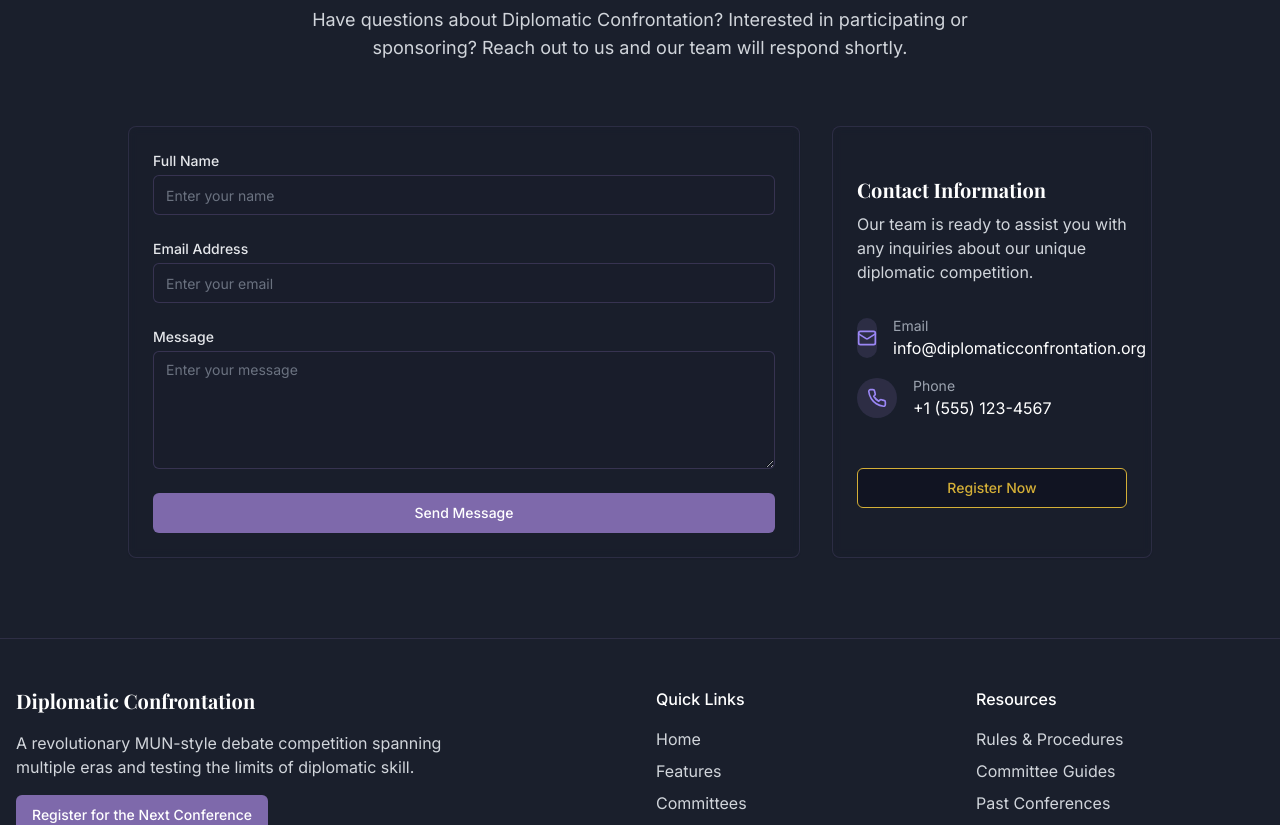
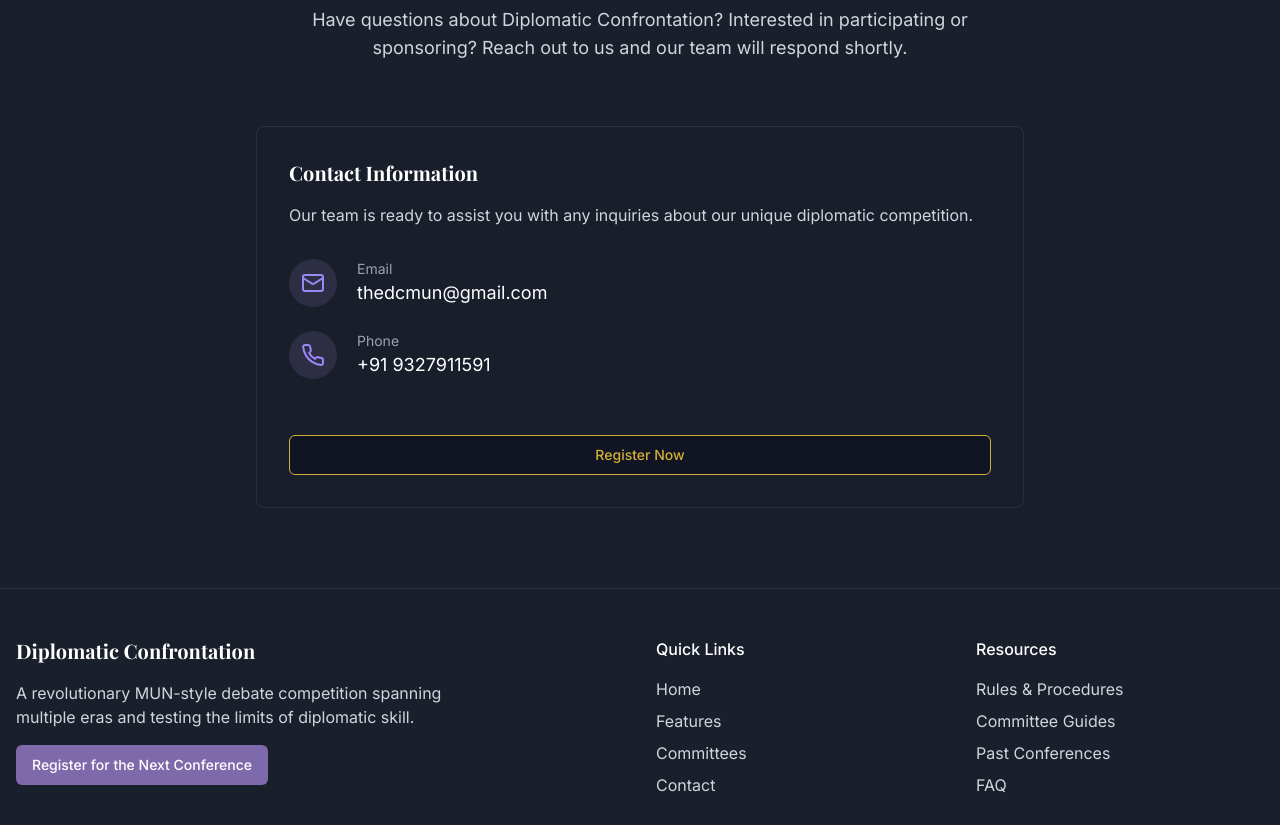
Before and after one commit to Brubeee/dcmun, a React (Vite) app: page / in a window 1280 px wide. Shown: the part 2900-3725 px from the top of the page. Built offline with nearby package versions, Linux system fonts and the light colour scheme.

Commit message:
Fix contact information and registration link
Update contact details and registration link in the contact section and footer.

```diff
--- a/src/components/ContactSection.tsx
+++ b/src/components/ContactSection.tsx
@@ -1,36 +1,9 @@
 
-import { useState } from "react";
 import { Button } from "@/components/ui/button";
 import { Card } from "@/components/ui/card";
-import { Input } from "@/components/ui/input";
-import { Textarea } from "@/components/ui/textarea";
 import { Mail, Phone } from "lucide-react";
 
 const ContactSection = () => {
-  const [formData, setFormData] = useState({
-    name: "",
-    email: "",
-    message: "",
-  });
-
-  const handleChange = (e: React.ChangeEvent<HTMLInputElement | HTMLTextAreaElement>) => {
-    const { name, value } = e.target;
-    setFormData((prev) => ({
-      ...prev,
-      [name]: value,
-    }));
-  };
-
-  const handleSubmit = (e: React.FormEvent) => {
-    e.preventDefault();
-    // In a real app, you would send this data to your backend
-    console.log("Form submitted:", formData);
-    // Reset form
-    setFormData({ name: "", email: "", message: "" });
-    // Show success message (would use a toast in a real app)
-    alert("Thank you for your message. We'll get back to you soon!");
-  };
-
   return (
     <section id="contact" className="py-20 bg-gradient-to-b from-diplomacy-navy/90 to-diplomacy-navy">
       <div className="container mx-auto px-4">
@@ -44,99 +17,44 @@ const ContactSection = () => {
           </p>
         </div>
 
-        <div className="grid grid-cols-1 lg:grid-cols-3 gap-8 max-w-5xl mx-auto">
-          <Card className="col-span-1 lg:col-span-2 bg-diplomacy-navy/30 border-diplomacy-purple/20 backdrop-blur-sm">
-            <div className="p-6">
-              <form onSubmit={handleSubmit} className="space-y-6">
-                <div>
-                  <label htmlFor="name" className="block text-sm font-medium text-gray-200 mb-1">
-                    Full Name
-                  </label>
-                  <Input
-                    id="name"
-                    name="name"
-                    value={formData.name}
-                    onChange={handleChange}
-                    placeholder="Enter your name"
-                    required
-                    className="bg-diplomacy-navy/50 border-diplomacy-purple/30 text-white placeholder:text-gray-500"
-                  />
-                </div>
-                <div>
-                  <label htmlFor="email" className="block text-sm font-medium text-gray-200 mb-1">
-                    Email Address
-                  </label>
-                  <Input
-                    id="email"
-                    name="email"
-                    type="email"
-                    value={formData.email}
-                    onChange={handleChange}
-                    placeholder="Enter your email"
-                    required
-                    className="bg-diplomacy-navy/50 border-diplomacy-purple/30 text-white placeholder:text-gray-500"
-                  />
-                </div>
-                <div>
-                  <label htmlFor="message" className="block text-sm font-medium text-gray-200 mb-1">
-                    Message
-                  </label>
-                  <Textarea
-                    id="message"
-                    name="message"
-                    value={formData.message}
-                    onChange={handleChange}
-                    placeholder="Enter your message"
-                    required
-                    rows={5}
-                    className="bg-diplomacy-navy/50 border-diplomacy-purple/30 text-white placeholder:text-gray-500"
-                  />
-                </div>
-                <Button
-                  type="submit"
-                  className="w-full bg-diplomacy-purple hover:bg-diplomacy-lightPurple text-white"
-                >
-                  Send Message
-                </Button>
-              </form>
-            </div>
-          </Card>
-
-          <Card className="bg-diplomacy-navy/30 border-diplomacy-purple/20 backdrop-blur-sm flex flex-col justify-center">
-            <div className="p-6 space-y-8">
+        <div className="max-w-3xl mx-auto">
+          <Card className="bg-diplomacy-navy/30 border-diplomacy-purple/20 backdrop-blur-sm">
+            <div className="p-8 space-y-8">
               <div>
-                <h3 className="text-xl font-display font-bold text-white mb-2">Contact Information</h3>
-                <p className="text-gray-300 mb-4">
+                <h3 className="text-xl font-display font-bold text-white mb-4">Contact Information</h3>
+                <p className="text-gray-300 mb-6">
                   Our team is ready to assist you with any inquiries about our unique diplomatic competition.
                 </p>
               </div>
 
-              <div className="space-y-4">
+              <div className="space-y-6">
                 <div className="flex items-center">
-                  <div className="flex items-center justify-center h-10 w-10 rounded-full bg-diplomacy-purple/20 mr-4">
-                    <Mail className="h-5 w-5 text-diplomacy-lightPurple" />
+                  <div className="flex items-center justify-center h-12 w-12 rounded-full bg-diplomacy-purple/20 mr-5">
+                    <Mail className="h-6 w-6 text-diplomacy-lightPurple" />
                   </div>
                   <div>
                     <p className="text-sm text-gray-400">Email</p>
-                    <p className="text-white">info@diplomaticconfrontation.org</p>
+                    <p className="text-white text-lg">thedcmun@gmail.com</p>
                   </div>
                 </div>
 
                 <div className="flex items-center">
-                  <div className="flex items-center justify-center h-10 w-10 rounded-full bg-diplomacy-purple/20 mr-4">
-                    <Phone className="h-5 w-5 text-diplomacy-lightPurple" />
+                  <div className="flex items-center justify-center h-12 w-12 rounded-full bg-diplomacy-purple/20 mr-5">
+                    <Phone className="h-6 w-6 text-diplomacy-lightPurple" />
                   </div>
                   <div>
                     <p className="text-sm text-gray-400">Phone</p>
-                    <p className="text-white">+1 (555) 123-4567</p>
+                    <p className="text-white text-lg">+91 9327911591</p>
                   </div>
                 </div>
               </div>
 
-              <div className="pt-4">
-                <Button variant="outline" className="w-full border-diplomacy-gold text-diplomacy-gold hover:bg-diplomacy-gold/10">
-                  Register Now
-                </Button>
+              <div className="pt-6">
+                <a href="https://docs.google.com/forms/d/19dwb4pjXc016A8wu2KFolLKIS1iX8PLwFYJMZDz62-c/edit" target="_blank" rel="noopener noreferrer">
+                  <Button variant="outline" className="w-full border-diplomacy-gold text-diplomacy-gold hover:bg-diplomacy-gold/10">
+                    Register Now
+                  </Button>
+                </a>
               </div>
             </div>
           </Card>
--- a/src/components/Footer.tsx
+++ b/src/components/Footer.tsx
@@ -13,9 +13,11 @@ const Footer = () => {
             <p className="text-gray-300 mb-4 max-w-md">
               A revolutionary MUN-style debate competition spanning multiple eras and testing the limits of diplomatic skill.
             </p>
-            <Button className="bg-diplomacy-purple hover:bg-diplomacy-lightPurple text-white">
-              Register for the Next Conference
-            </Button>
+            <a href="https://docs.google.com/forms/d/19dwb4pjXc016A8wu2KFolLKIS1iX8PLwFYJMZDz62-c/edit" target="_blank" rel="noopener noreferrer">
+              <Button className="bg-diplomacy-purple hover:bg-diplomacy-lightPurple text-white">
+                Register for the Next Conference
+              </Button>
+            </a>
           </div>
 
           <div>
```
